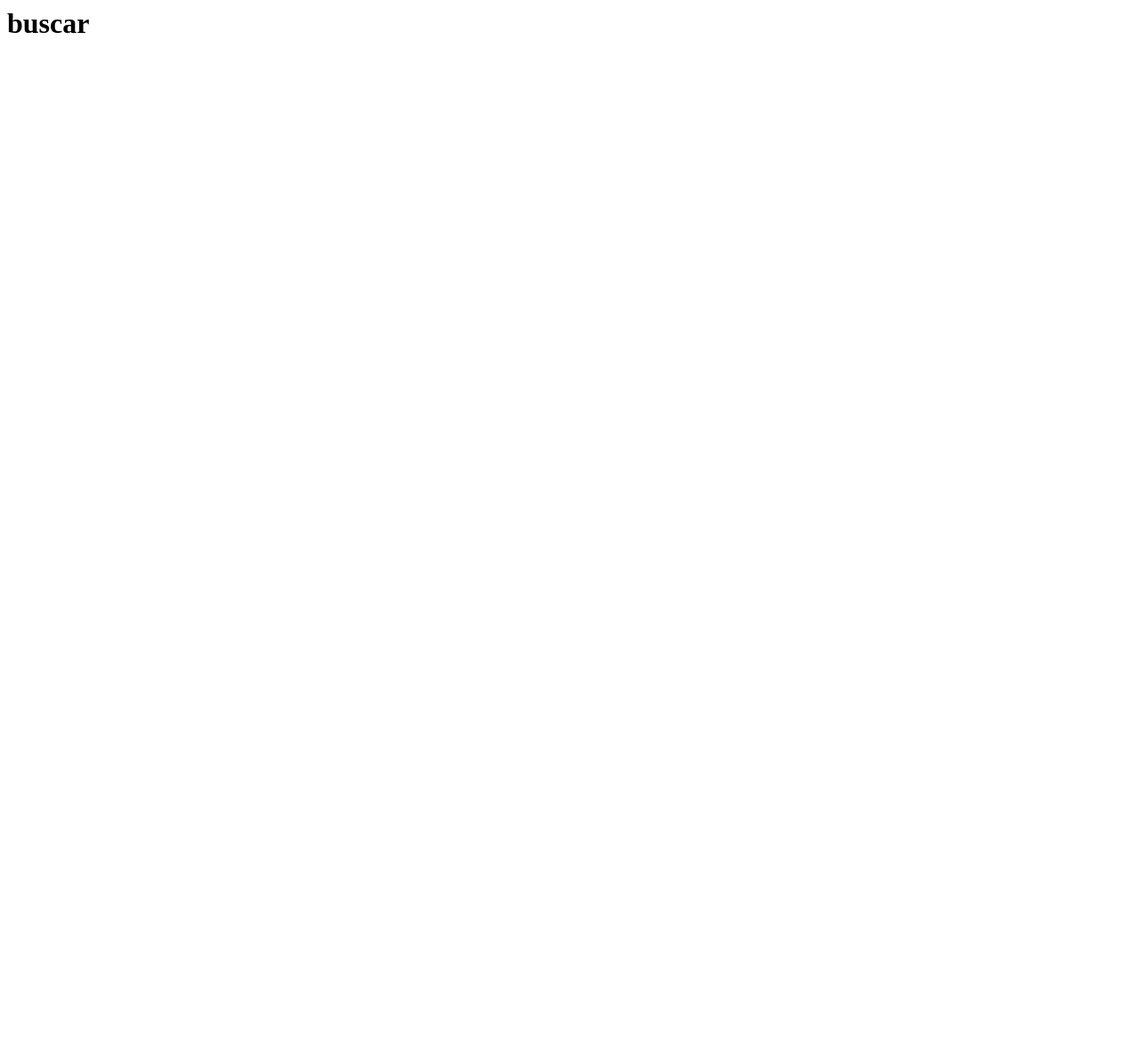
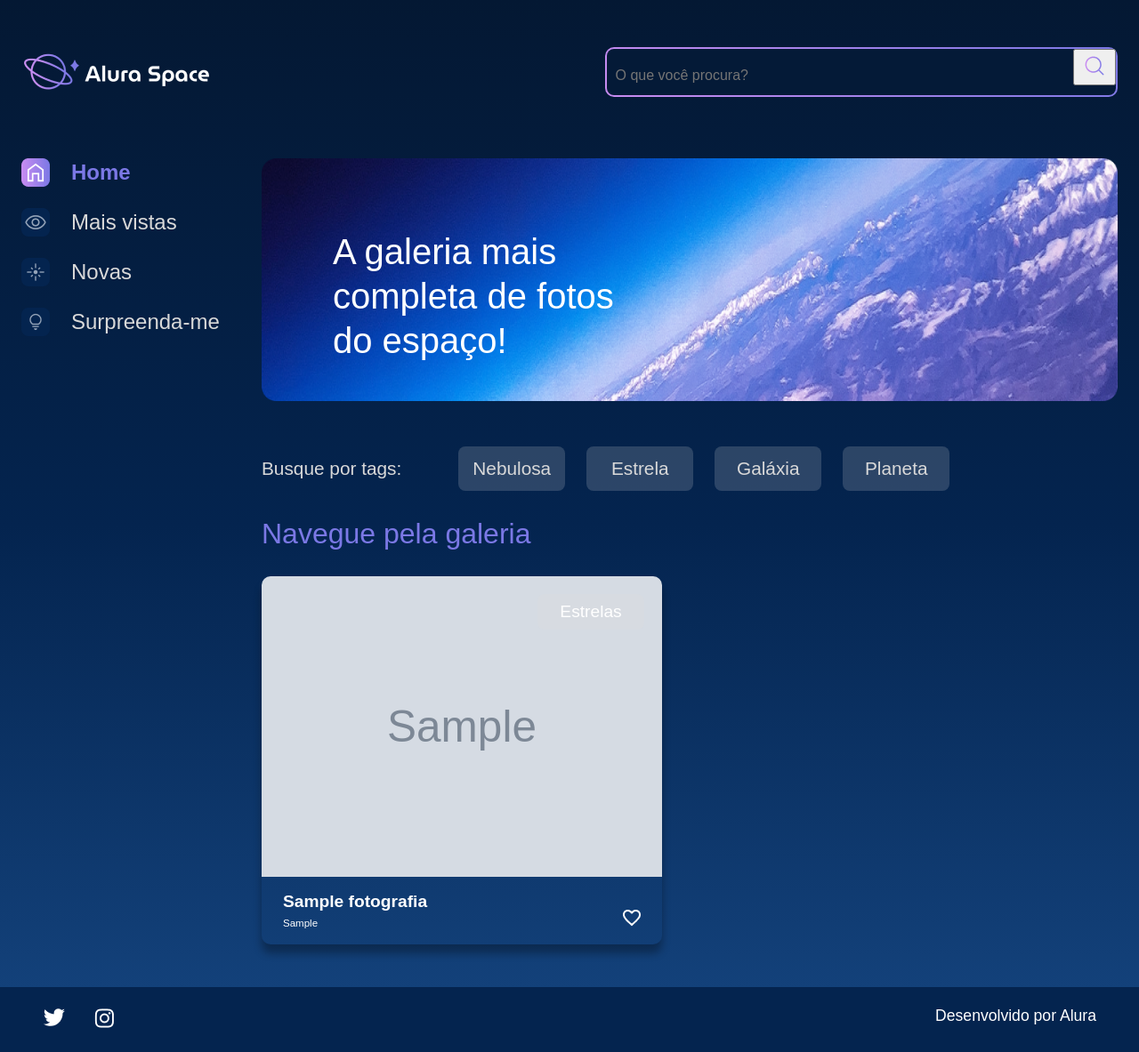
Before and after one commit to LucasAlfeu/alura_space, a Django app: page /buscar in a window 1280 px wide. Before the commit the page is almost empty. Shown: the whole page at 89% size. Before the commit the page ends 37 px from the top, so only its background shows below. Run offline with Django 4.2, Linux system fonts and the light colour scheme; tables that the repository leaves empty hold one stand-in row (values such as "Sample post"); grey boxes marked "Sample" are stand-in pictures.

Commit message:
Colocando o mecanismo de busca para funcionar

```diff
--- a/galeria/views.py
+++ b/galeria/views.py
@@ -12,4 +12,11 @@ def imagem(request, foto_id):
     return render(request, 'galeria/imagem.html', {"fotografia": fotografia})
 
 def buscar(request):
-    return render(request, "galeria/buscar.html")
+    fotografias = Fotografia.objects.order_by("-dataFotografia").filter(publicada=True) # podemos utiliz
+
+    if 'buscar' in request.GET:
+        nome_a_buscar = request.GET['buscar']   # esses 'buscar' faz referencia ao name='buscar' no input do index
+        if nome_a_buscar:
+            fotografias = fotografias.filter(nome__icontains=nome_a_buscar)     # verefica se uma parte do que a gente busca fazr sentido no que queremos encontrar
+
+    return render(request, "galeria/buscar.html", { "cards": fotografias })
--- a/templates/galeria/buscar.html
+++ b/templates/galeria/buscar.html
@@ -1 +1,57 @@
-<h1>buscar</h1>
+{% extends 'galeria/base.html' %}
+{% load static %}
+{% block content %}
+
+<section class="conteudo">
+    <section class="banner">
+        <img class="banner__imagem" src="{% static '/assets/imagens/Banner(2).png' %}" alt="banner Alura Space">
+        <h1 class="banner__titulo"> A galeria mais completa de fotos do espaço!</h1>
+    </section>
+    <section class="tags">
+        <p class="tags__titulo">Busque por tags:</p>
+        <ul class="tags__lista">
+            <li class="tags__tag">Nebulosa</li>
+            <li class="tags__tag">Estrela</li>
+            <li class="tags__tag">Galáxia</li>
+            <li class="tags__tag">Planeta</li>
+        </ul>
+    </section>
+    <section class="galeria">
+        <div class="cards">
+            <h2 class="cards__titulo">Navegue pela galeria</h2>
+            <ul class="cards__lista">
+                {% if cards %}
+                {% for fotografia in cards %}
+                <li class="card">
+                    <a href="{% url 'imagem' fotografia.id %}">
+                        {% if fotografia.foto == '' or fotografia.foto == null %}
+                            <img class="card__imagem" src="{% static '/assets/imagens/galeria/imageNotFound.png'%}" alt="foto">
+                        {% else %}
+                            <img class="card__imagem" src="{{ fotografia.foto.url }}" alt="foto">
+                        {% endif %}
+                    </a>
+                    <span class="card__tag">Estrelas</span>
+                    <div class="card__info">
+                        <p class="card__titulo">{{ fotografia.nome }}</p>
+                        <div class="card__texto">
+                            <p class="card__descricao">{{ fotografia.legenda }}</p>
+                            <span>
+                                <img src="{% static '/assets/ícones/1x/favorite_outline.png' %}" alt="ícone de coração">
+                            </span>
+                        </div>
+                    </div>
+                </li>
+                {% endfor %}
+                {% else %}
+                    <div class="imagem__texto">
+                        <p>Fotografias não encontradas</p>
+                    </div>
+                {% endif %}
+            </ul>
+        </div>
+    </section>
+</section>
+</main>
+</div>
+
+{% endblock %}
```
Also changed, not shown: templates/galeria/index.html (+6 -2 lines).
